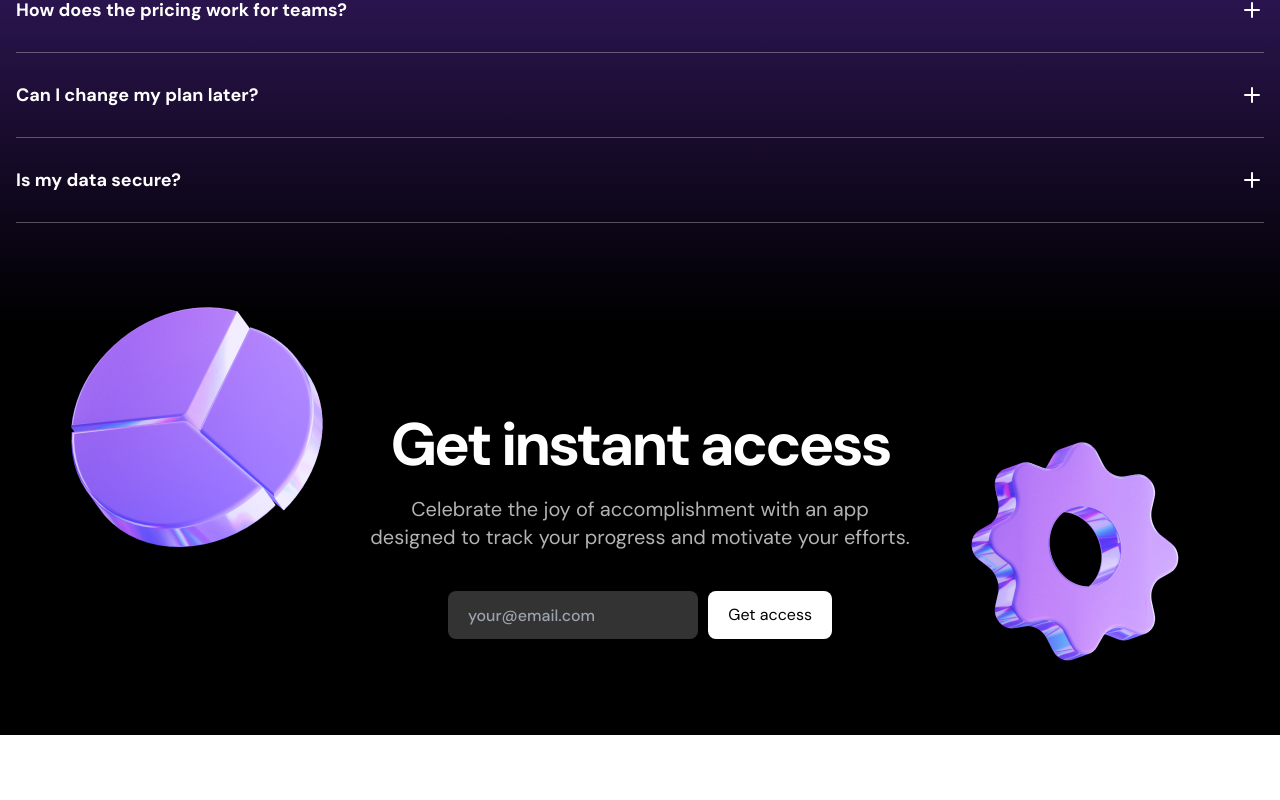
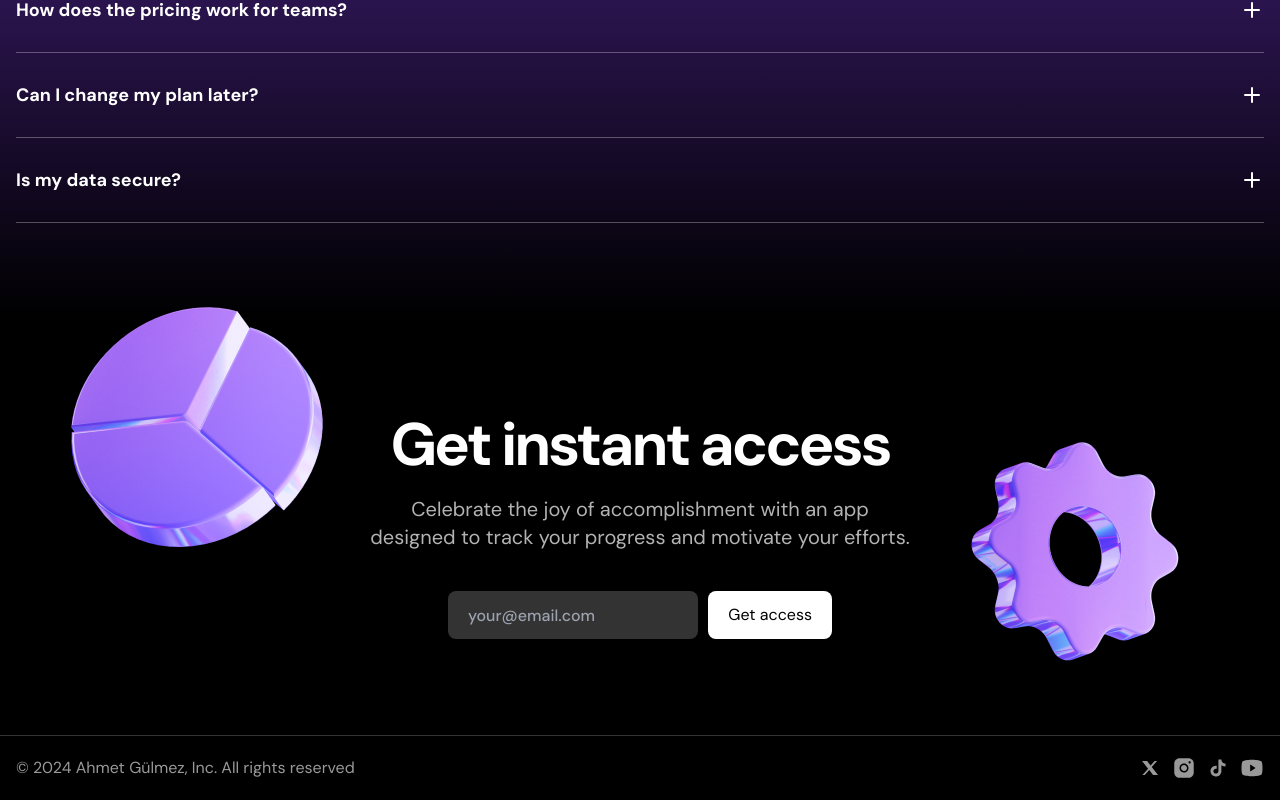
Before and after one commit to theahmetgg/saas-website-dark-landing-page, a Next.js app: page / in a window 1280 px wide. Shown: the part 3283-4083 px from the top of the page. Before the commit the page ends 4018 px from the top, so only its background shows below. Built offline with nearby package versions, Linux system fonts and the light colour scheme.

Commit message:
Footer Section

```diff
--- a/src/app/page.tsx
+++ b/src/app/page.tsx
@@ -2,6 +2,7 @@
 import CallToAction from "@/components/CallToAction";
 import FAQs from "@/components/FAQs";
 import Features from "@/components/Features";
+import Footer from "@/components/Footer";
 import Hero from "@/components/Hero";
 import LogoTicker from "@/components/LogoTicker";
 import Navbar from "@/components/Navbar";
@@ -18,6 +19,7 @@
       <ProductShowcase />
       <FAQs />
       <CallToAction />
+      <Footer />
     </>
   );
 }
--- a/src/components/CallToAction.tsx
+++ b/src/components/CallToAction.tsx
@@ -27,7 +27,7 @@
           <input
             type="email"
             placeholder="your@email.com"
-            className="h-12 bg-white/20 rounded-lg px-5 font-medium placeholder:text-[#9CA3AF] flex-1"
+            className="h-12 bg-white/20 rounded-lg px-5 font-medium placeholder:text-[#9CA3AF] sm:flex-1 "
           />
           <button className="bg-white text-black h-12 rounded-lg px-5 ">
             Get access
--- a/src/components/Footer.tsx
+++ b/src/components/Footer.tsx
@@ -1,8 +1,34 @@
+import InstaIcon from "../assets/icons/insta.svg";
+import XSocial from "../assets/icons/x-social.svg";
+import TicTokIcon from "../assets/icons/tiktok.svg";
+import YoutubeIcon from "../assets/icons/youtube.svg";
 
 const Footer = () => {
   return (
-    <div>Footer</div>
-  )
-}
+    <footer className="py-5 bg-black text-white/60 border-t border-white/20">
+      <div className="container">
+        <div className="flex flex-col gap-4 sm:flex-row sm:justify-between">
+          <div className="text-center">
+            © 2024 Ahmet Gülmez, Inc. All rights reserved
+          </div>
+          <ul className="flex justify-center gap-2.5">
+            <li>
+              <XSocial />
+            </li>
+            <li>
+              <InstaIcon />
+            </li>
+            <li>
+              <TicTokIcon />
+            </li>
+            <li>
+              <YoutubeIcon />
+            </li>
+          </ul>
+        </div>
+      </div>
+    </footer>
+  );
+};
 
-export default Footer
+export default Footer;
```
